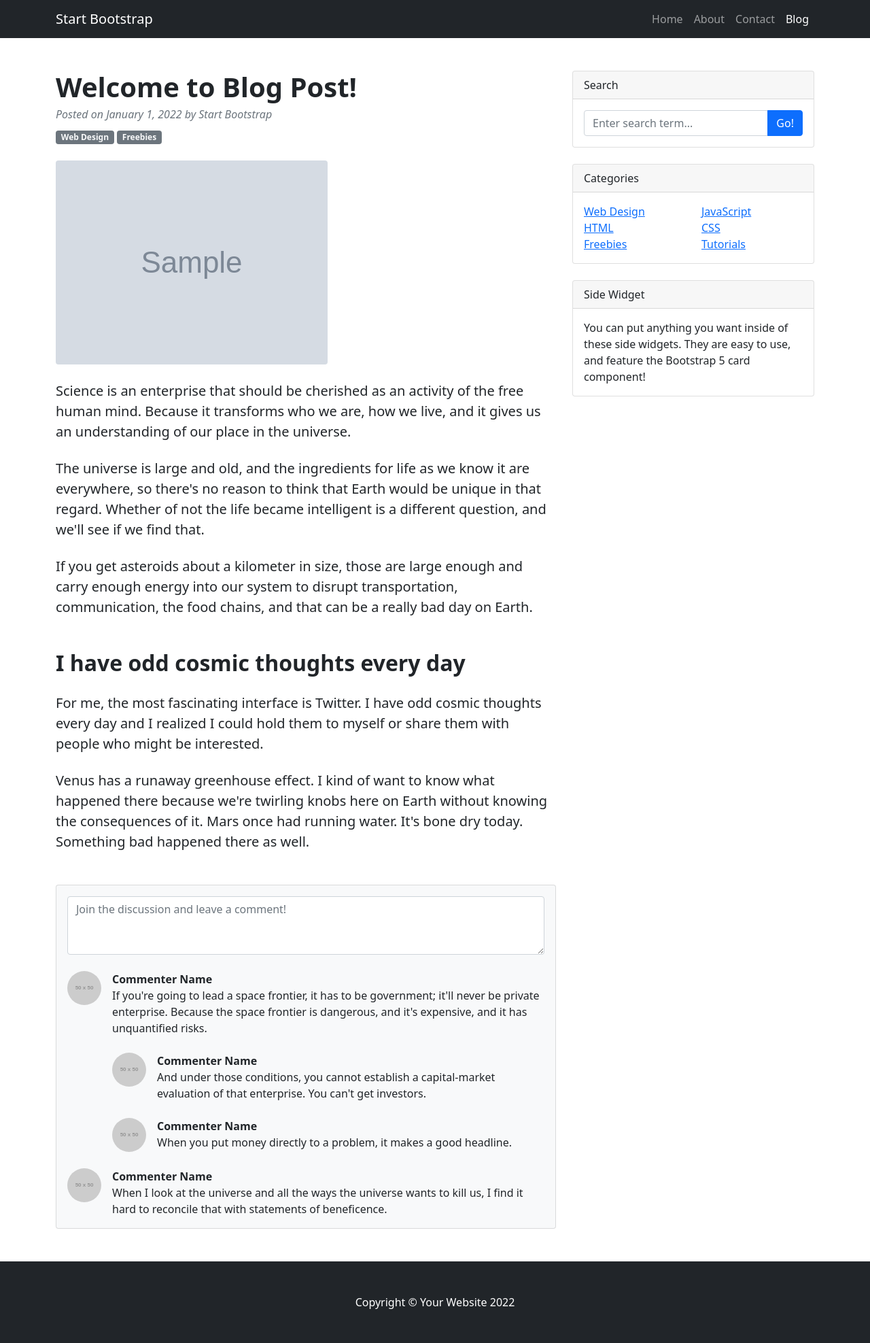
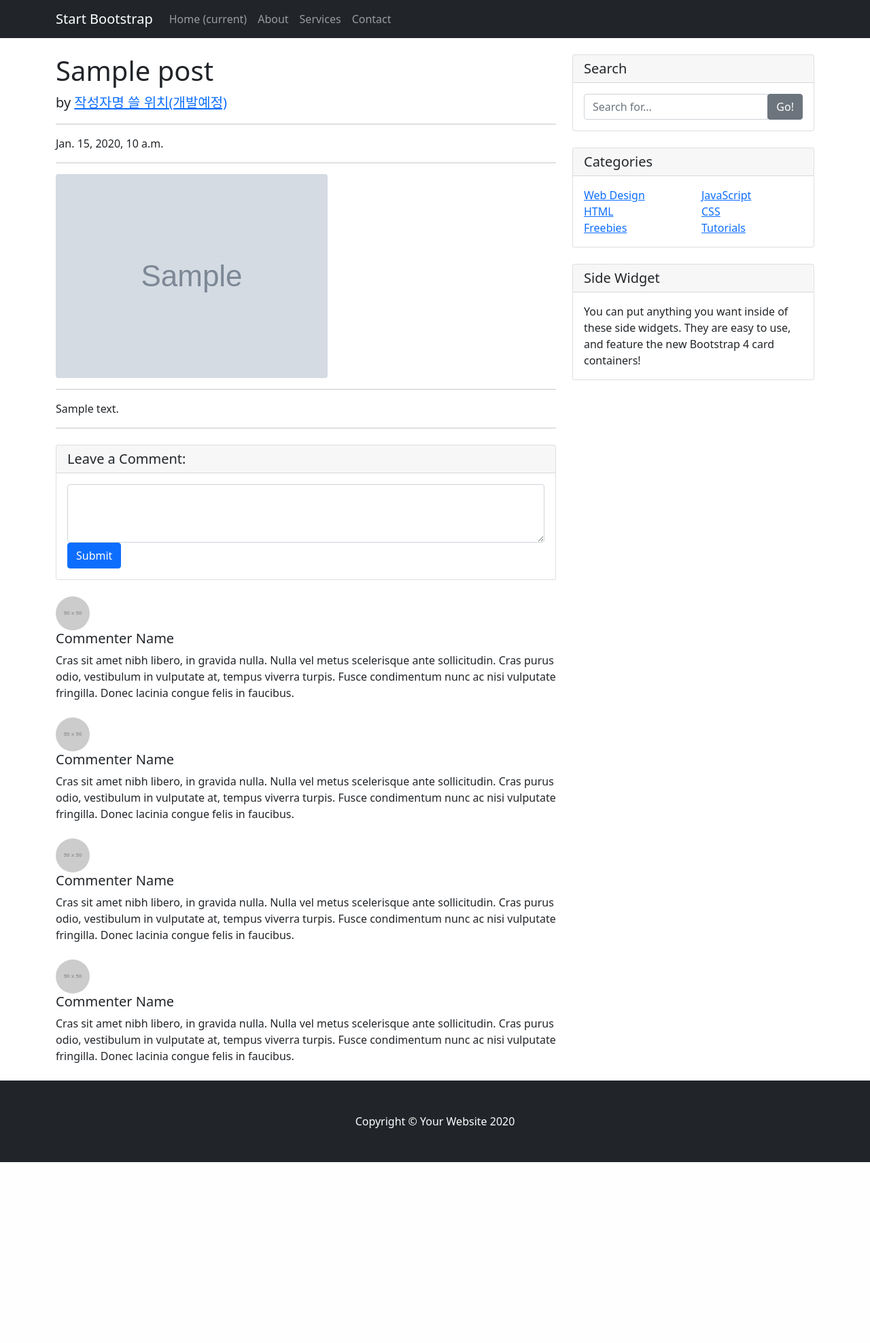
Before and after one commit to kwonssshyeon/2022_1_GETIT_django, a Django app: page /1/ in a window 1280 px wide. Shown: the whole page at 68% size. After the commit the page ends 1709 px from the top, so only its background shows below. Run offline with Django 4.2, Linux system fonts and the light colour scheme; tables that the repository leaves empty hold one stand-in row (values such as "Sample post"); grey boxes marked "Sample" are stand-in pictures; grey boxes labelled with a size stand in for pictures from a placeholder-image service; some libraries are stand-ins or nearby versions.

Commit message:
포스트 목록,상세 페이지에서 대표이미지 없을 때 문제 해결하기

```diff
--- a/blog/templates/blog/post_detail.html
+++ b/blog/templates/blog/post_detail.html
@@ -1,154 +1,235 @@
 <!DOCTYPE html>
 {% load static %}
 <html lang="ko">
+
 <head>
-        <meta charset="utf-8" />
-        <meta name="viewport" content="width=device-width, initial-scale=1, shrink-to-fit=no" />
-        <meta name="description" content="" />
-        <meta name="author" content="" />
-        <title>{{post.title}}-Blog</title>
-        <!-- Favicon-->
-        <link rel="icon" type="image/x-icon" href="assets/favicon.ico" />
-        <!-- Core theme CSS (includes Bootstrap)-->
-        <link rel="stylesheet" href ="{% static 'blog/bootstrap/bootstrap.min.css' %}" media ="screen">
-        <link rel="stylesheet" href ="{% static 'blog/css/blog-post.css'%}" media ="screen">
+
+    <meta charset="utf-8">
+    <meta name="viewport" content="width=device-width, initial-scale=1, shrink-to-fit=no">
+    <meta name="description" content="">
+    <meta name="author" content="">
+
+    <title>{{ post.title }}- Blog</title>
+
+    <!-- Bootstrap core CSS -->
+    <link rel="stylesheet" href="{% static 'blog/bootstrap/bootstrap.min.css' %}" media="screen">
+
+
 </head>
+
 <body>
-        <!-- Responsive navbar-->
+
+    <!-- Navigation -->
     <nav class="navbar navbar-expand-lg navbar-dark bg-dark">
         <div class="container">
-                <a class="navbar-brand" href="#!">Start Bootstrap</a>
-                <button class="navbar-toggler" type="button" data-bs-toggle="collapse" data-bs-target="#navbarSupportedContent" aria-controls="navbarSupportedContent" aria-expanded="false" aria-label="Toggle navigation"><span class="navbar-toggler-icon"></span></button>
-                <div class="collapse navbar-collapse" id="navbarSupportedContent">
-                    <ul class="navbar-nav ms-auto mb-2 mb-lg-0">
-                        <li class="nav-item"><a class="nav-link" href="#">Home</a></li>
-                        <li class="nav-item"><a class="nav-link" href="#!">About</a></li>
-                        <li class="nav-item"><a class="nav-link" href="#!">Contact</a></li>
-                        <li class="nav-item"><a class="nav-link active" aria-current="page" href="#">Blog</a></li>
+            <a class="navbar-brand" href="#">Start Bootstrap</a>
+            <button class="navbar-toggler" type="button" data-toggle="collapse" data-target="#navbarResponsive"
+                aria-controls="navbarResponsive" aria-expanded="false" aria-label="Toggle navigation">
+                <span class="navbar-toggler-icon"></span>
+            </button>
+            <div class="collapse navbar-collapse" id="navbarResponsive">
+                <ul class="navbar-nav ml-auto">
+                    <li class="nav-item active">
+                        <a class="nav-link" href="#">Home
+                            <span class="sr-only">(current)</span>
+                        </a>
+                    </li>
+                    <li class="nav-item">
+                        <a class="nav-link" href="#">About</a>
+                    </li>
+                    <li class="nav-item">
+                        <a class="nav-link" href="#">Services</a>
+                    </li>
+                    <li class="nav-item">
+                        <a class="nav-link" href="#">Contact</a>
+                    </li>
                 </ul>
             </div>
         </div>
     </nav>
-        <!-- Page content-->
-        <div class="container mt-5">
+
+    <!-- Page Content -->
+    <div class="container">
+
         <div class="row">
+
+            <!-- Post Content Column -->
             <div class="col-lg-8">
-                    <!-- Post content-->
-                    <article>
-                        <!-- Post header-->
-                        <header class="mb-4">
-                            <!-- Post title-->
-                            <h1 class="fw-bolder mb-1">Welcome to Blog Post!</h1>
-                            <!-- Post meta content-->
-                            <div class="text-muted fst-italic mb-2">Posted on January 1, 2022 by Start Bootstrap</div>
-                            <!-- Post categories-->
-                            <a class="badge bg-secondary text-decoration-none link-light" href="#!">Web Design</a>
-                            <a class="badge bg-secondary text-decoration-none link-light" href="#!">Freebies</a>
-                        </header>
-                        <!-- Preview image figure-->
-                        <figure class="mb-4"><img class="img-fluid rounded" src="{{post.head_image.url}}" alt="" /></figure>
-                        <!-- Post content-->
-                        <section class="mb-5">
-                            <p class="fs-5 mb-4">Science is an enterprise that should be cherished as an activity of the free human mind. Because it transforms who we are, how we live, and it gives us an understanding of our place in the universe.</p>
-                            <p class="fs-5 mb-4">The universe is large and old, and the ingredients for life as we know it are everywhere, so there's no reason to think that Earth would be unique in that regard. Whether of not the life became intelligent is a different question, and we'll see if we find that.</p>
-                            <p class="fs-5 mb-4">If you get asteroids about a kilometer in size, those are large enough and carry enough energy into our system to disrupt transportation, communication, the food chains, and that can be a really bad day on Earth.</p>
-                            <h2 class="fw-bolder mb-4 mt-5">I have odd cosmic thoughts every day</h2>
-                            <p class="fs-5 mb-4">For me, the most fascinating interface is Twitter. I have odd cosmic thoughts every day and I realized I could hold them to myself or share them with people who might be interested.</p>
-                            <p class="fs-5 mb-4">Venus has a runaway greenhouse effect. I kind of want to know what happened there because we're twirling knobs here on Earth without knowing the consequences of it. Mars once had running water. It's bone dry today. Something bad happened there as well.</p>
-                        </section>
-                    </article>
-                    <!-- Comments section-->
-                    <section class="mb-5">
-                        <div class="card bg-light">
+
+                <!-- Title -->
+                <h1 class="mt-4">{{ post.title }}</h1>
+
+                <!-- Author -->
+                <p class="lead">
+                    by
+                    <a href="#">작성자명 쓸 위치(개발예정)</a>
+                </p>
+
+                <hr>
+
+                <!-- Date/Time -->
+                <p>{{ post.created_at }}</p>
+
+                <hr>
+
+                <!-- Preview Image -->
+                {% if post.head_image %}
+                <img class="img-fluid rounded" src="{{ post.head_image.url }}" alt="">
+                {% else %}
+                <img class="img-fluid rounded" src="https://picsum.photos/seed/{{p.id}}800/200" alt="random_image">
+                {% endif %}
+                <hr>
+
+                <!-- Post Content -->
+                <p>{{ post.content }}</p>
+
+                <hr>
+
+                <!-- Comments Form -->
+                <div class="card my-4">
+                    <h5 class="card-header">Leave a Comment:</h5>
                     <div class="card-body">
-                                <!-- Comment form-->
-                                <form class="mb-4"><textarea class="form-control" rows="3" placeholder="Join the discussion and leave a comment!"></textarea></form>
-                                <!-- Comment with nested comments-->
-                                <div class="d-flex mb-4">
-                                    <!-- Parent comment-->
-                                    <div class="flex-shrink-0"><img class="rounded-circle" src="https://dummyimage.com/50x50/ced4da/6c757d.jpg" alt="..." /></div>
-                                    <div class="ms-3">
-                                        <div class="fw-bold">Commenter Name</div>
-                                        If you're going to lead a space frontier, it has to be government; it'll never be private enterprise. Because the space frontier is dangerous, and it's expensive, and it has unquantified risks.
-                                        <!-- Child comment 1-->
-                                        <div class="d-flex mt-4">
-                                            <div class="flex-shrink-0"><img class="rounded-circle" src="https://dummyimage.com/50x50/ced4da/6c757d.jpg" alt="..." /></div>
-                                            <div class="ms-3">
-                                                <div class="fw-bold">Commenter Name</div>
-                                                And under those conditions, you cannot establish a capital-market evaluation of that enterprise. You can't get investors.
+                        <form>
+                            <div class="form-group">
+                                <textarea class="form-control" rows="3"></textarea>
+                            </div>
+                            <button type="submit" class="btn btn-primary">Submit</button>
+                        </form>
                     </div>
                 </div>
-                                        <!-- Child comment 2-->
-                                        <div class="d-flex mt-4">
-                                            <div class="flex-shrink-0"><img class="rounded-circle" src="https://dummyimage.com/50x50/ced4da/6c757d.jpg" alt="..." /></div>
-                                            <div class="ms-3">
-                                                <div class="fw-bold">Commenter Name</div>
-                                                When you put money directly to a problem, it makes a good headline.
+
+                <!-- Single Comment -->
+                <div class="media mb-4">
+                    <img class="d-flex mr-3 rounded-circle" src="http://placehold.it/50x50" alt="">
+                    <div class="media-body">
+                        <h5 class="mt-0">Commenter Name</h5>
+                        Cras sit amet nibh libero, in gravida nulla. Nulla vel metus scelerisque ante sollicitudin. Cras
+                        purus odio, vestibulum in vulputate at, tempus viverra turpis. Fusce condimentum nunc ac nisi
+                        vulputate fringilla. Donec lacinia congue felis in faucibus.
+                    </div>
+                </div>
+
+                <!-- Comment with nested comments -->
+                <div class="media mb-4">
+                    <img class="d-flex mr-3 rounded-circle" src="http://placehold.it/50x50" alt="">
+                    <div class="media-body">
+                        <h5 class="mt-0">Commenter Name</h5>
+                        Cras sit amet nibh libero, in gravida nulla. Nulla vel metus scelerisque ante sollicitudin. Cras
+                        purus odio, vestibulum in vulputate at, tempus viverra turpis. Fusce condimentum nunc ac nisi
+                        vulputate fringilla. Donec lacinia congue felis in faucibus.
+
+                        <div class="media mt-4">
+                            <img class="d-flex mr-3 rounded-circle" src="http://placehold.it/50x50" alt="">
+                            <div class="media-body">
+                                <h5 class="mt-0">Commenter Name</h5>
+                                Cras sit amet nibh libero, in gravida nulla. Nulla vel metus scelerisque ante
+                                sollicitudin. Cras purus odio, vestibulum in vulputate at, tempus viverra turpis. Fusce
+                                condimentum nunc ac nisi vulputate fringilla. Donec lacinia congue felis in faucibus.
+                            </div>
+                        </div>
+
+                        <div class="media mt-4">
+                            <img class="d-flex mr-3 rounded-circle" src="http://placehold.it/50x50" alt="">
+                            <div class="media-body">
+                                <h5 class="mt-0">Commenter Name</h5>
+                                Cras sit amet nibh libero, in gravida nulla. Nulla vel metus scelerisque ante
+                                sollicitudin. Cras purus odio, vestibulum in vulputate at, tempus viverra turpis. Fusce
+                                condimentum nunc ac nisi vulputate fringilla. Donec lacinia congue felis in faucibus.
+                            </div>
+                        </div>
+
+                    </div>
+                </div>
+
+            </div>
+
+            <!-- Sidebar Widgets Column -->
+            <div class="col-md-4">
+
+                <!-- Search Widget -->
+                <div class="card my-4">
+                    <h5 class="card-header">Search</h5>
+                    <div class="card-body">
+                        <div class="input-group">
+                            <input type="text" class="form-control" placeholder="Search for...">
+                            <span class="input-group-append">
+                                <button class="btn btn-secondary" type="button">Go!</button>
+                            </span>
                         </div>
                     </div>
                 </div>
-                                </div>
-                                <!-- Single comment-->
-                                <div class="d-flex">
-                                    <div class="flex-shrink-0"><img class="rounded-circle" src="https://dummyimage.com/50x50/ced4da/6c757d.jpg" alt="..." /></div>
-                                    <div class="ms-3">
-                                        <div class="fw-bold">Commenter Name</div>
-                                        When I look at the universe and all the ways the universe wants to kill us, I find it hard to reconcile that with statements of beneficence.
-                                    </div>
-                                </div>
-                            </div>
-                        </div>
-                    </section>
-                </div>
-                <!-- Side widgets-->
-                <div class="col-lg-4">
-                    <!-- Search widget-->
-                    <div class="card mb-4">
-                        <div class="card-header">Search</div>
-                        <div class="card-body">
-                            <div class="input-group">
-                                <input class="form-control" type="text" placeholder="Enter search term..." aria-label="Enter search term..." aria-describedby="button-search" />
-                                <button class="btn btn-primary" id="button-search" type="button">Go!</button>
-                            </div>
-                        </div>
-                    </div>
-                    <!-- Categories widget-->
-                    <div class="card mb-4">
-                        <div class="card-header">Categories</div>
+
+                <!-- Categories Widget -->
+                <div class="card my-4">
+                    <h5 class="card-header">Categories</h5>
                     <div class="card-body">
                         <div class="row">
-                                <div class="col-sm-6">
+                            <div class="col-lg-6">
                                 <ul class="list-unstyled mb-0">
-                                        <li><a href="#!">Web Design</a></li>
-                                        <li><a href="#!">HTML</a></li>
-                                        <li><a href="#!">Freebies</a></li>
+                                    <li>
+                                        <a href="#">Web Design</a>
+                                    </li>
+                                    <li>
+                                        <a href="#">HTML</a>
+                                    </li>
+                                    <li>
+                                        <a href="#">Freebies</a>
+                                    </li>
                                 </ul>
                             </div>
-                                <div class="col-sm-6">
+                            <div class="col-lg-6">
                                 <ul class="list-unstyled mb-0">
-                                        <li><a href="#!">JavaScript</a></li>
-                                        <li><a href="#!">CSS</a></li>
-                                        <li><a href="#!">Tutorials</a></li>
+                                    <li>
+                                        <a href="#">JavaScript</a>
+                                    </li>
+                                    <li>
+                                        <a href="#">CSS</a>
+                                    </li>
+                                    <li>
+                                        <a href="#">Tutorials</a>
+                                    </li>
                                 </ul>
                             </div>
                         </div>
                     </div>
                 </div>
-                    <!-- Side widget-->
-                    <div class="card mb-4">
-                        <div class="card-header">Side Widget</div>
-                        <div class="card-body">You can put anything you want inside of these side widgets. They are easy to use, and feature the Bootstrap 5 card component!</div>
+
+                <!-- Side Widget -->
+                <div class="card my-4">
+                    <h5 class="card-header">Side Widget</h5>
+                    <div class="card-body">
+                        You can put anything you want inside of these side widgets. They are easy to use, and feature
+                        the new Bootstrap 4 card containers!
                     </div>
                 </div>
+
             </div>
+
         </div>
-        <!-- Footer-->
+        <!-- /.row -->
+
+    </div>
+    <!-- /.container -->
+
+    <!-- Footer -->
     <footer class="py-5 bg-dark">
-            <div class="container"><p class="m-0 text-center text-white">Copyright &copy; Your Website 2022</p></div>
+        <div class="container">
+            <p class="m-0 text-center text-white">Copyright &copy; Your Website 2020</p>
+        </div>
+        <!-- /.container -->
     </footer>
-        <!-- Bootstrap core JS-->
-        <script src="https://cdn.jsdelivr.net/npm/bootstrap@5.1.3/dist/js/bootstrap.bundle.min.js"></script>
-        <!-- Core theme JS-->
-        <script src="js/scripts.js"></script>
+
+    <!-- Bootstrap core JavaScript -->
+    <script src="https://code.jquery.com/jquery-3.4.1.slim.min.js"
+        integrity="sha384-J6qa4849blE2+poT4WnyKhv5vZF5SrPo0iEjwBvKU7imGFAV0wwj1yYfoRSJoZ+n"
+        crossorigin="anonymous"></script>
+    <script src="https://cdn.jsdelivr.net/npm/popper.js@1.16.0/dist/umd/popper.min.js"
+        integrity="sha384-Q6E9RHvbIyZFJoft+2mJbHaEWldlvI9IOYy5n3zV9zzTtmI3UksdQRVvoxMfooAo"
+        crossorigin="anonymous"></script>
+    <script src="https://stackpath.bootstrapcdn.com/bootstrap/4.4.1/js/bootstrap.min.js"
+        integrity="sha384-wfSDF2E50Y2D1uUdj0O3uMBJnjuUD4Ih7YwaYd1iqfktj0Uod8GCExl3Og8ifwB6"
+        crossorigin="anonymous"></script>
+
 </body>
+
 </html>
```
Also changed, not shown: blog/templates/blog/post_list.html (+109 -69 lines). Lines whose indentation alone changed are shown as unchanged.
